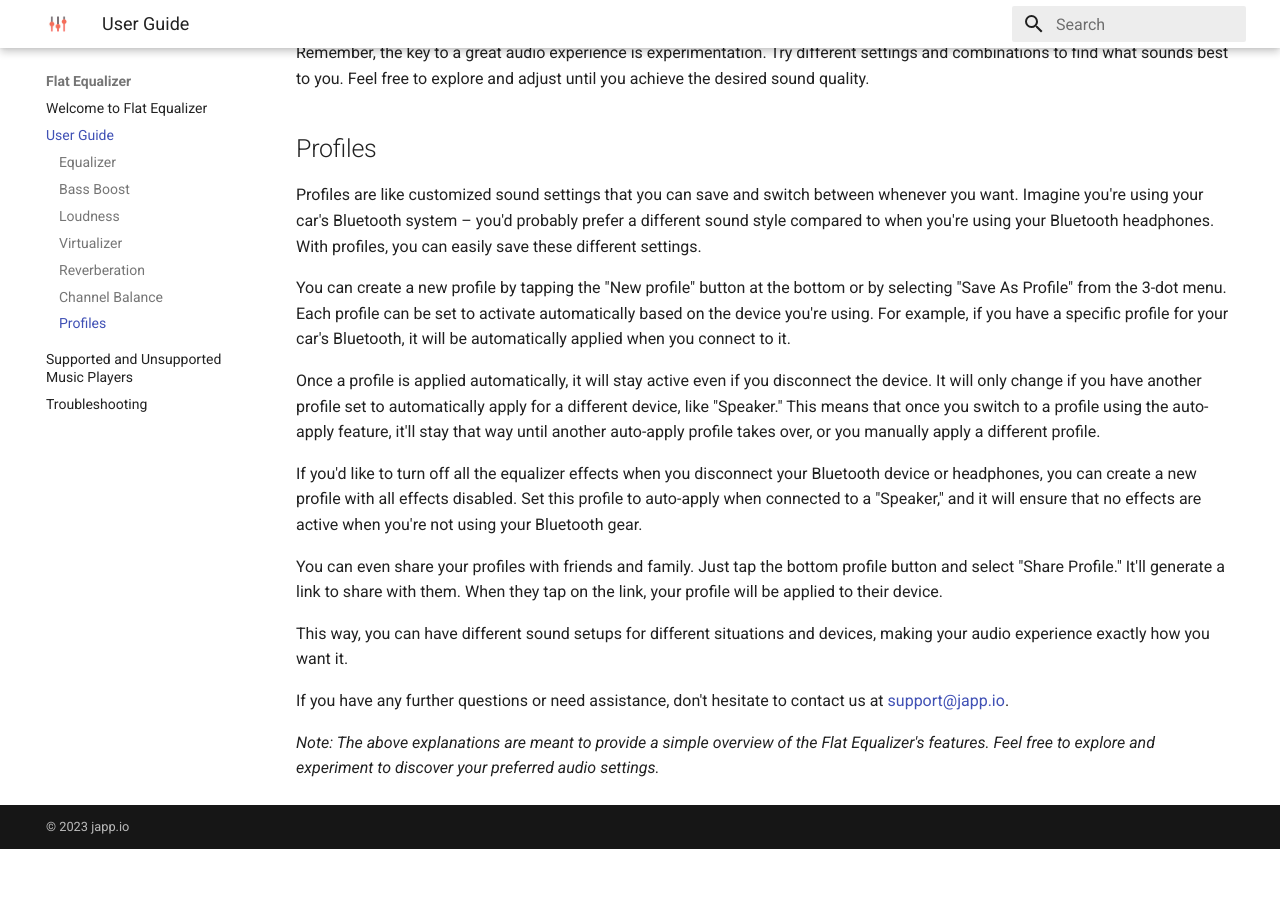
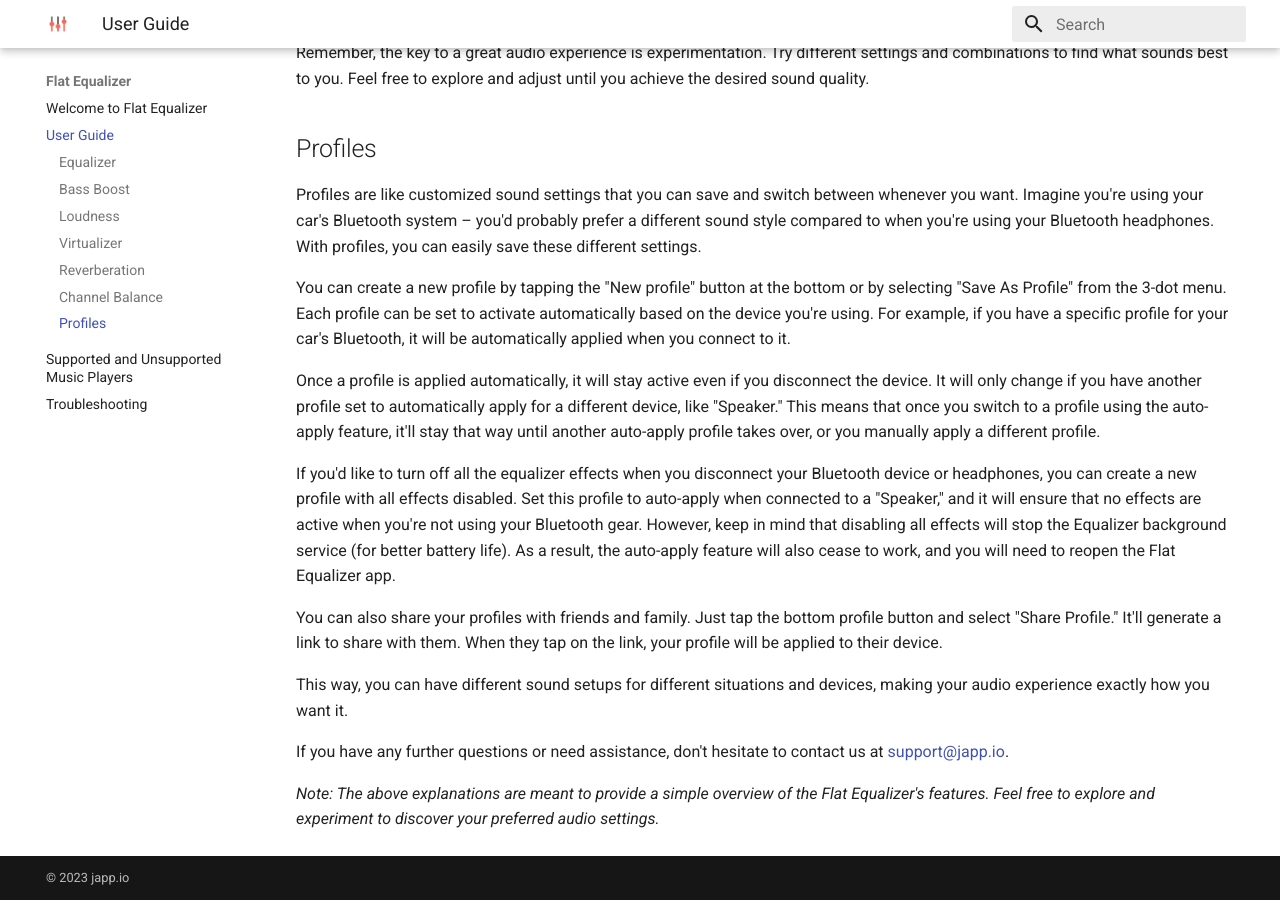
Before and after one commit to japp-io/flat-equalizer, an MkDocs documentation site: the page built from docs/user-guide.md, in a window 1280 px wide and 900 px high, scrolled down 1338 px. Built offline with MkDocs 1.6.1 and Material for MkDocs 9.7.7, drawn with Linux system fonts in a browser that asks for light colours; before the commit the page ends 2187 px from its top, so only the background shows below that.

Commit message:
Update doc

```diff
--- a/docs/user-guide.md
+++ b/docs/user-guide.md
@@ -42,9 +42,9 @@ You can create a new profile by tapping the "New profile" button at the bottom o
 
 Once a profile is applied automatically, it will stay active even if you disconnect the device. It will only change if you have another profile set to automatically apply for a different device, like "Speaker." This means that once you switch to a profile using the auto-apply feature, it'll stay that way until another auto-apply profile takes over, or you manually apply a different profile.
 
-If you'd like to turn off all the equalizer effects when you disconnect your Bluetooth device or headphones, you can create a new profile with all effects disabled. Set this profile to auto-apply when connected to a "Speaker," and it will ensure that no effects are active when you're not using your Bluetooth gear.
+If you'd like to turn off all the equalizer effects when you disconnect your Bluetooth device or headphones, you can create a new profile with all effects disabled. Set this profile to auto-apply when connected to a "Speaker," and it will ensure that no effects are active when you're not using your Bluetooth gear. However, keep in mind that disabling all effects will stop the Equalizer background service (for better battery life). As a result, the auto-apply feature will also cease to work, and you will need to reopen the Flat Equalizer app.
 
-You can even share your profiles with friends and family. Just tap the bottom profile button and select "Share Profile." It'll generate a link to share with them. When they tap on the link, your profile will be applied to their device.
+You can also share your profiles with friends and family. Just tap the bottom profile button and select "Share Profile." It'll generate a link to share with them. When they tap on the link, your profile will be applied to their device.
 
 This way, you can have different sound setups for different situations and devices, making your audio experience exactly how you want it.
 
```
